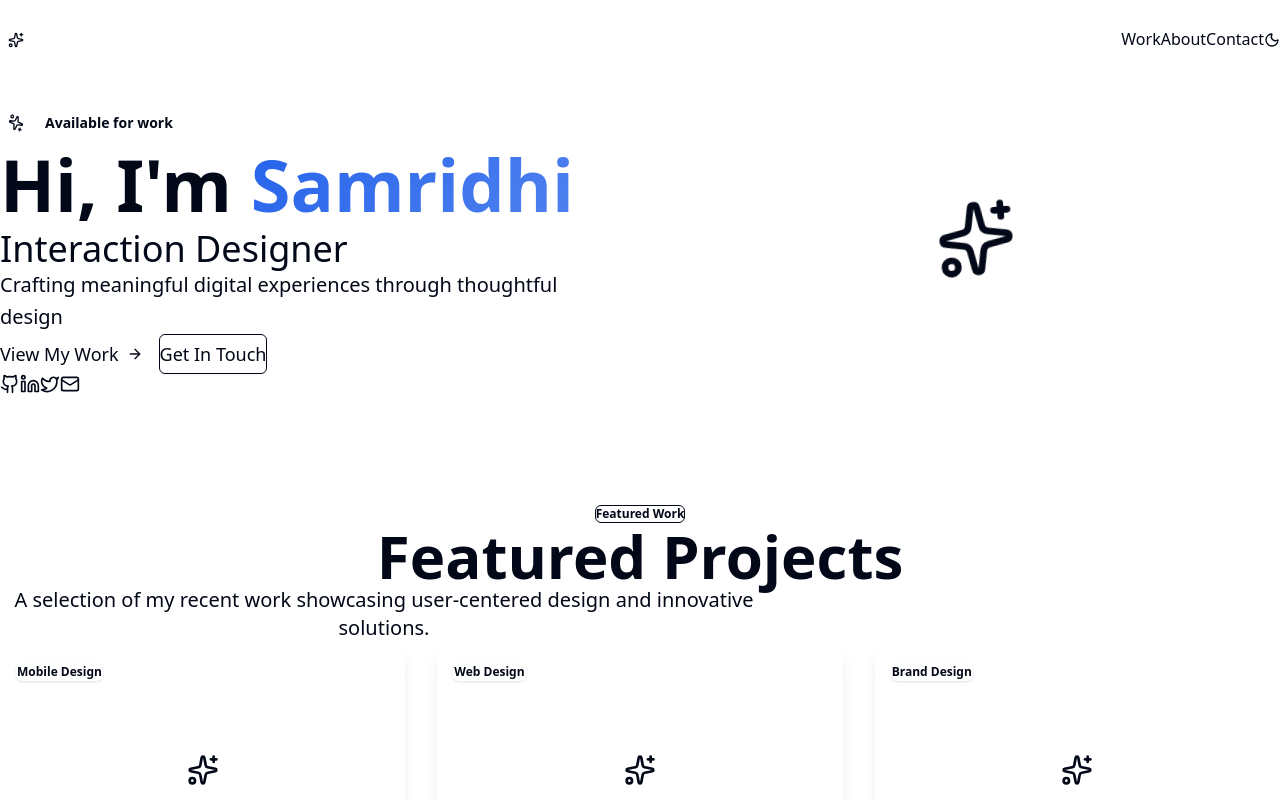
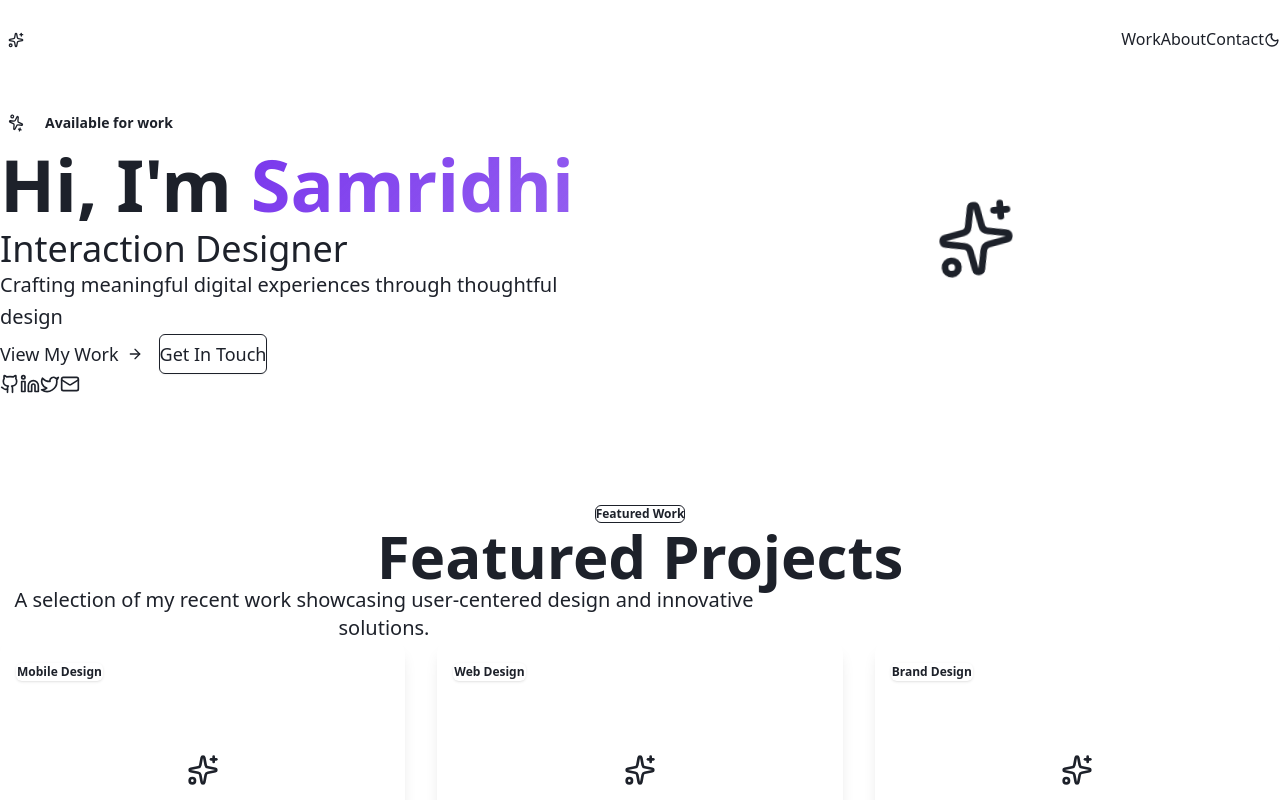
Before and after one commit to samnan12/Samridhi-s-Portfolio, a Next.js app: page / in a window 1280 px wide. Shown: the top 800 px of the page. Built offline with nearby package versions, Linux system fonts and the light colour scheme.

Commit message:
Material-inspired system: tokens, header elevation; cleanup unused imports

```diff
--- a/src/app/globals.css
+++ b/src/app/globals.css
@@ -1,25 +1,26 @@
 @import "tailwindcss";
 
 :root {
-  --background: 0 0% 100%;
-  --foreground: 222.2 84% 4.9%;
+  /* Material-inspired Light tokens */
+  --background: 0 0% 100%;            /* Surface */
+  --foreground: 222.2 18% 14%;        /* On Surface */
   --card: 0 0% 100%;
-  --card-foreground: 222.2 84% 4.9%;
+  --card-foreground: 222.2 18% 14%;
   --popover: 0 0% 100%;
-  --popover-foreground: 222.2 84% 4.9%;
-  --primary: 221.2 83.2% 53.3%;
-  --primary-foreground: 210 40% 98%;
-  --secondary: 210 40% 96%;
-  --secondary-foreground: 222.2 84% 4.9%;
-  --muted: 210 40% 96%;
-  --muted-foreground: 215.4 16.3% 46.9%;
-  --accent: 210 40% 96%;
-  --accent-foreground: 222.2 84% 4.9%;
-  --destructive: 0 84.2% 60.2%;
-  --destructive-foreground: 210 40% 98%;
-  --border: 214.3 31.8% 91.4%;
-  --input: 214.3 31.8% 91.4%;
-  --ring: 221.2 83.2% 53.3%;
+  --popover-foreground: 222.2 18% 14%;
+  --primary: 262 83% 57%;             /* Primary 40 (Purple) */
+  --primary-foreground: 0 0% 100%;    /* On Primary */
+  --secondary: 247 21% 94%;           /* Surface Variant */
+  --secondary-foreground: 222.2 18% 20%; /* On Surface Variant */
+  --muted: 210 20% 96%;
+  --muted-foreground: 215 16% 46%;
+  --accent: 262 83% 57%;
+  --accent-foreground: 0 0% 100%;
+  --destructive: 0 72% 51%;
+  --destructive-foreground: 0 0% 100%;
+  --border: 214 18% 88%;
+  --input: 214 18% 88%;
+  --ring: 262 83% 57%;
   --chart-1: 12 76% 61%;
   --chart-2: 173 58% 39%;
   --chart-3: 197 37% 24%;
@@ -29,25 +30,26 @@
 }
 
 .dark {
-  --background: 222.2 84% 4.9%;
-  --foreground: 210 40% 98%;
-  --card: 222.2 84% 4.9%;
-  --card-foreground: 210 40% 98%;
-  --popover: 222.2 84% 4.9%;
-  --popover-foreground: 210 40% 98%;
-  --primary: 217.2 91.2% 59.8%;
-  --primary-foreground: 222.2 84% 4.9%;
-  --secondary: 217.2 32.6% 17.5%;
-  --secondary-foreground: 210 40% 98%;
-  --muted: 217.2 32.6% 17.5%;
-  --muted-foreground: 215 20.2% 65.1%;
-  --accent: 217.2 32.6% 17.5%;
-  --accent-foreground: 210 40% 98%;
-  --destructive: 0 62.8% 30.6%;
-  --destructive-foreground: 210 40% 98%;
-  --border: 217.2 32.6% 17.5%;
-  --input: 217.2 32.6% 17.5%;
-  --ring: 224.3 76.3% 94.1%;
+  /* Material-inspired Dark tokens */
+  --background: 240 6% 10%;           /* Surface */
+  --foreground: 0 0% 98%;             /* On Surface */
+  --card: 240 6% 12%;
+  --card-foreground: 0 0% 98%;
+  --popover: 240 6% 12%;
+  --popover-foreground: 0 0% 98%;
+  --primary: 262 100% 80%;            /* Primary 80 */
+  --primary-foreground: 35 100% 10%;  /* On Primary */
+  --secondary: 240 6% 16%;            /* Surface Variant */
+  --secondary-foreground: 0 0% 90%;
+  --muted: 240 6% 16%;
+  --muted-foreground: 0 0% 70%;
+  --accent: 262 100% 80%;
+  --accent-foreground: 35 100% 10%;
+  --destructive: 0 72% 51%;
+  --destructive-foreground: 0 0% 100%;
+  --border: 240 6% 22%;
+  --input: 240 6% 22%;
+  --ring: 262 100% 80%;
   --chart-1: 220 70% 50%;
   --chart-2: 160 60% 45%;
   --chart-3: 30 80% 55%;
--- a/src/app/page.tsx
+++ b/src/app/page.tsx
@@ -10,7 +10,7 @@ import { Card, CardContent, CardDescription, CardHeader, CardTitle } from '@/com
 import { Badge } from '@/components/ui/badge';
 import { Separator } from '@/components/ui/separator';
 import { featuredProjects, aboutInfo, collaborations, publications } from '@/data/portfolio';
-import { ArrowRight, ExternalLink, Calendar, User, Sparkles, Github, Linkedin, Twitter, Mail } from 'lucide-react';
+import { ArrowRight, User, Sparkles, Github, Linkedin, Twitter, Mail } from 'lucide-react';
 
 const HomePage = () => {
   const socialLinks = [
--- a/src/components/Header.tsx
+++ b/src/components/Header.tsx
@@ -43,8 +43,8 @@ const Header = () => {
       transition={{ duration: 0.6, ease: "easeOut" }}
       className={`fixed top-0 left-0 right-0 z-50 transition-all duration-300 ${
         isScrolled
-          ? 'bg-background/80 backdrop-blur-md border-b border-border/50'
-          : 'bg-transparent'
+          ? 'bg-background/95 backdrop-blur supports-[backdrop-filter]:bg-background/80 border-b border-border shadow-sm'
+          : 'bg-background/80 backdrop-blur border-b border-transparent'
       }`}
     >
       <div className="container mx-auto px-6">
```
